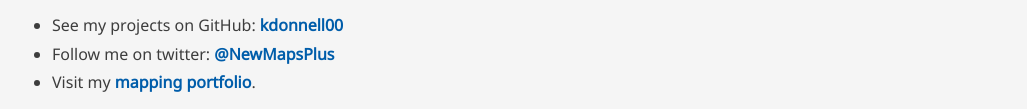
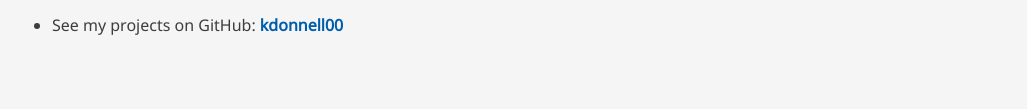
Before and after one commit to kdonnell00/Hometown-Map, a plain HTML site: page index.html in a window 1280 px wide. Shown: the part 1034-1143 px from the top of the page, without its empty margins (128-1155 px from the left). After the commit the page ends 1089 px from the top, so only its background shows below. Drawn offline with nearby package versions, Linux system fonts and the light colour scheme.

Commit message:
Remove unused personal info elements

```diff
--- a/index.html
+++ b/index.html
@@ -89,11 +89,6 @@
 			<li>See my projects on GitHub:
 				<a href="https://github.com/kdonnell00">kdonnell00</a>
 			</li>
-			<li>Follow me on twitter:
-				<a href="https://twitter.com/NewMapsPlus">@NewMapsPlus</a>
-			</li>
-			<li>Visit my
-				<a href='#'>mapping portfolio</a>.</li>
 		</ul>
 	</section>
 
```
